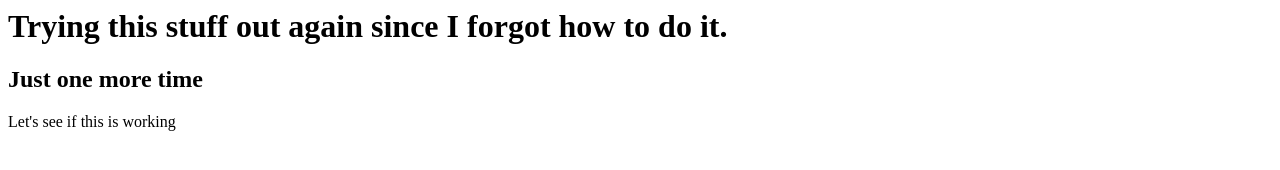
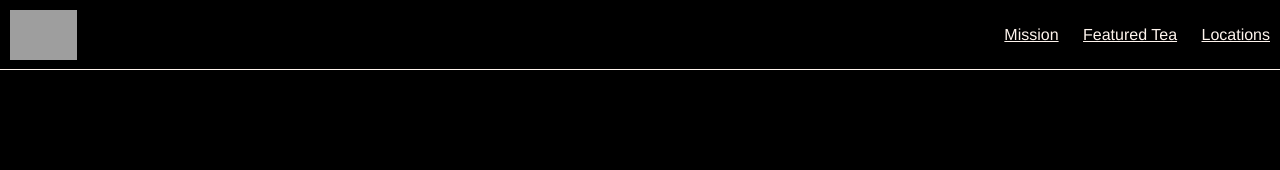
Before and after one commit to Lduncan0/teacozy, a plain HTML site: page index.html in a window 1280 px wide. Drawn offline with Linux system fonts and the light colour scheme; grey boxes are pictures that could not be loaded.

Commit message:
HTML of the header

```diff
--- a/index.html
+++ b/index.html
@@ -1,8 +1,18 @@
+<!DOCTYPE html>
 <html>
+  <head>
+    <title>Tea Cozy</title>
+    <link href="resources/css/style.css" type="text/css" rel="stylesheet">
+  </head>
   <body>
-    <h1>Trying this stuff out again since I forgot how to do it.</h1>
-    <h2>Just one more time</h2>
-    <p>Let's see if this is working</p>
-
+    <!-- Header -->
+    <header class="flex-container">
+      <img src="https://content.codecademy.com/courses/freelance-1/unit-4/img-tea-cozy-logo.png">
+      <nav>
+        <span><a href="#mission">Mission</a></span>
+        <span><a href="#store">Featured Tea</a></span>
+        <span><a href="#locations">Locations</a></span>
+      </nav>
+    </header>
   </body>
 </html>
```
